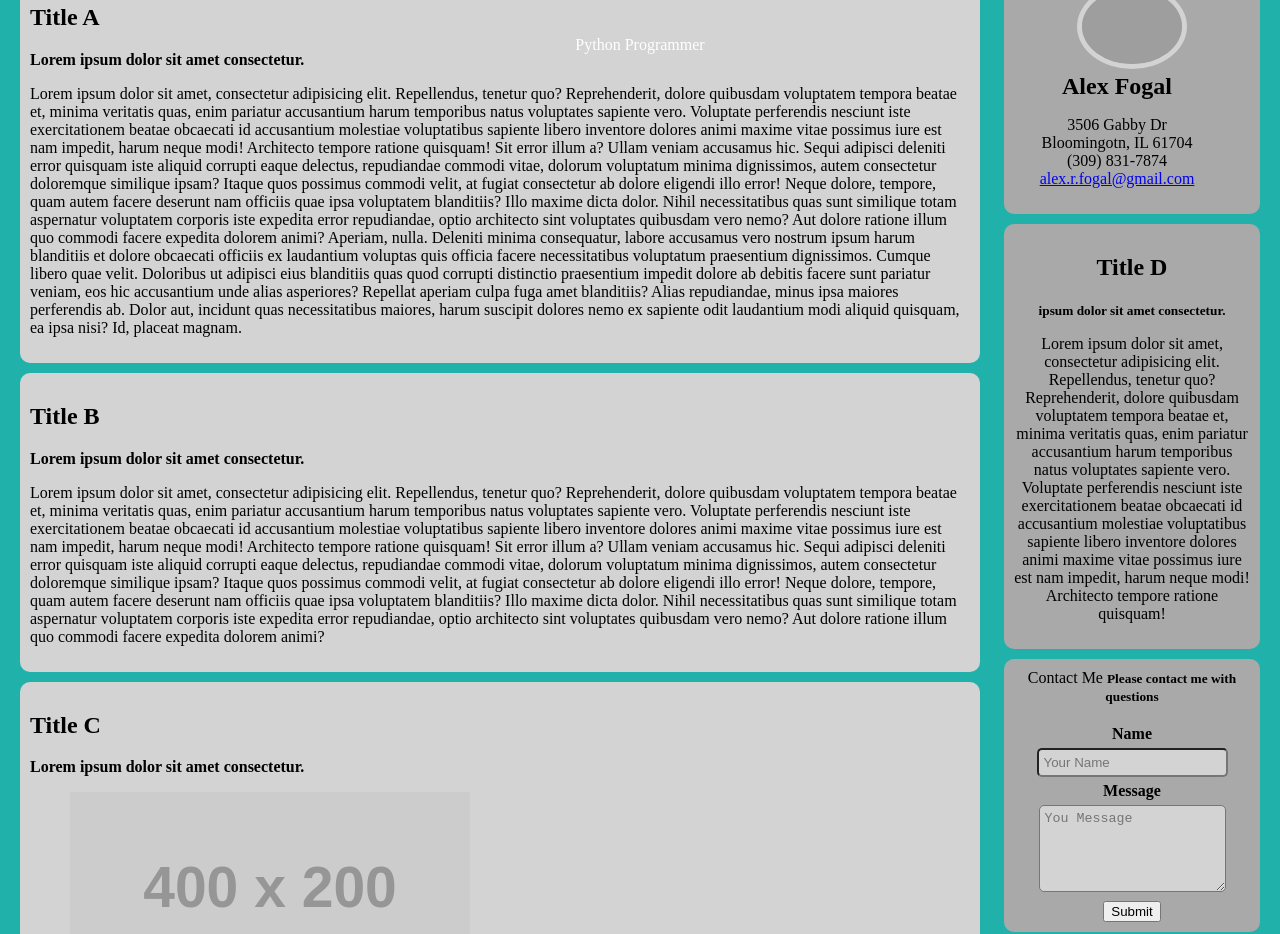
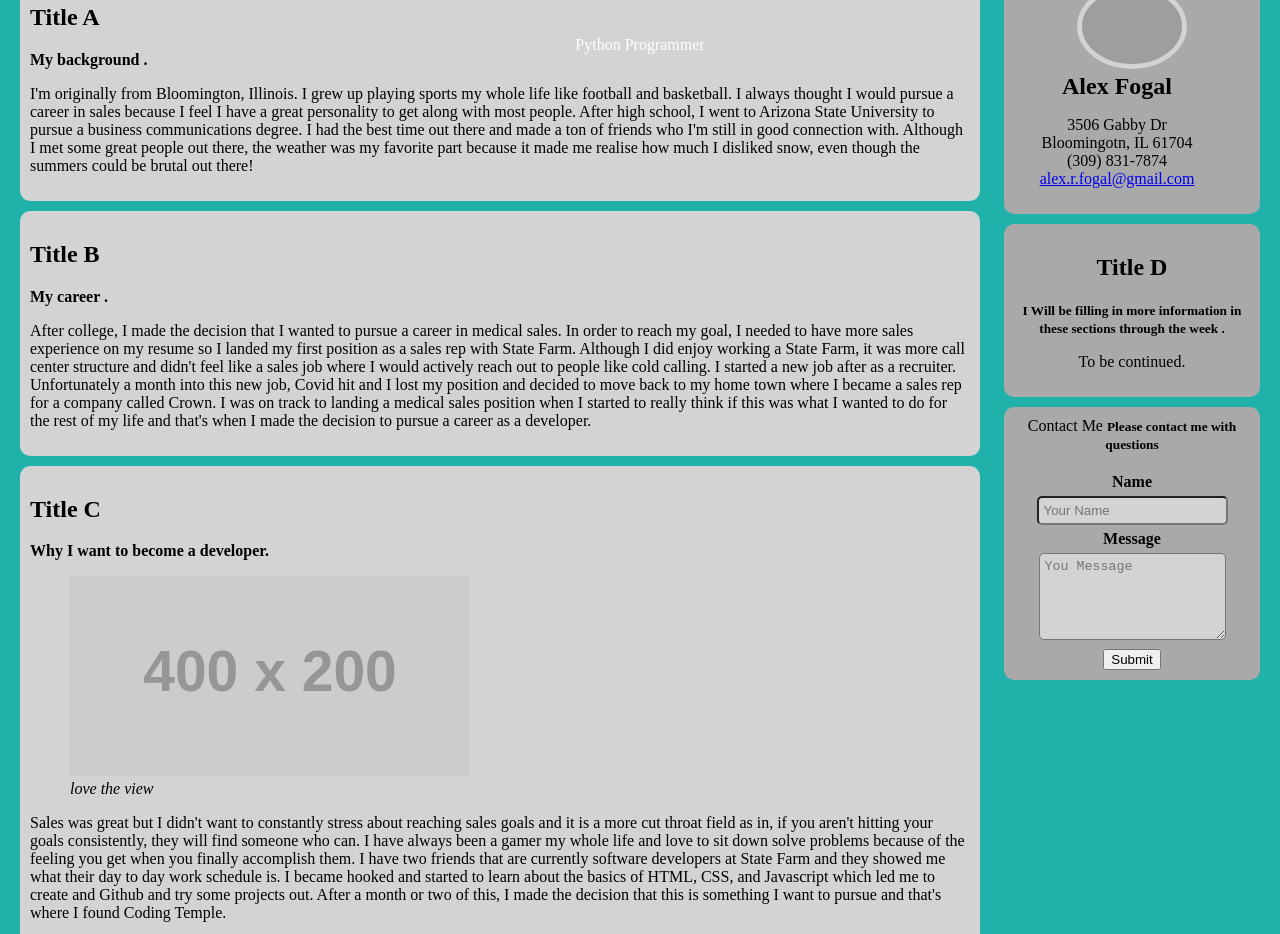
Before and after one commit to afogal1/portfolio-0, a plain HTML site: page index.html in a window 1280 px wide. Shown: the part 104-1038 px from the top of the page. Drawn offline with Linux system fonts and the light colour scheme; grey boxes are pictures that could not be loaded; placeholder pictures from the web are drawn by us.

Commit message:
added about me

```diff
--- a/index.html
+++ b/index.html
@@ -27,43 +27,32 @@
                 <div id="main">
                     <article class="main-articles">
                         <h1>Title A</h1>
-                        <strong>Lorem ipsum dolor sit amet consectetur.</strong>
-                        <p>Lorem ipsum dolor sit amet, consectetur adipisicing elit. Repellendus, tenetur quo? Reprehenderit, dolore quibusdam voluptatem tempora beatae et, minima veritatis quas, enim pariatur accusantium harum temporibus natus voluptates sapiente vero.
-                        Voluptate perferendis nesciunt iste exercitationem beatae obcaecati id accusantium molestiae voluptatibus sapiente libero inventore dolores animi maxime vitae possimus iure est nam impedit, harum neque modi! Architecto tempore ratione quisquam!
-                        Sit error illum a? Ullam veniam accusamus hic. Sequi adipisci deleniti error quisquam iste aliquid corrupti eaque delectus, repudiandae commodi vitae, dolorum voluptatum minima dignissimos, autem consectetur doloremque similique ipsam?
-                        Itaque quos possimus commodi velit, at fugiat consectetur ab dolore eligendi illo error! Neque dolore, tempore, quam autem facere deserunt nam officiis quae ipsa voluptatem blanditiis? Illo maxime dicta dolor.
-                        Nihil necessitatibus quas sunt similique totam aspernatur voluptatem corporis iste expedita error repudiandae, optio architecto sint voluptates quibusdam vero nemo? Aut dolore ratione illum quo commodi facere expedita dolorem animi?
-                        Aperiam, nulla. Deleniti minima consequatur, labore accusamus vero nostrum ipsum harum blanditiis et dolore obcaecati officiis ex laudantium voluptas quis officia facere necessitatibus voluptatum praesentium dignissimos. Cumque libero quae velit.
-                        Doloribus ut adipisci eius blanditiis quas quod corrupti distinctio praesentium impedit dolore ab debitis facere sunt pariatur veniam, eos hic accusantium unde alias asperiores? Repellat aperiam culpa fuga amet blanditiis?
-                        Alias repudiandae, minus ipsa maiores perferendis ab. Dolor aut, incidunt quas necessitatibus maiores, harum suscipit dolores nemo ex sapiente odit laudantium modi aliquid quisquam, ea ipsa nisi? Id, placeat magnam. </p>
+                        <strong>My background .</strong>
+                        <p>I'm originally from Bloomington, Illinois. I grew up playing sports my whole life like football and basketball. I always thought I would pursue a career in sales because I feel I have a great personality to get along with most people.
+                        After high school, I went to Arizona State University to pursue a business communications degree. I had the best time out there and made a ton of friends who I'm still in good connection with. Although I met some great people out there,
+                        the weather was my favorite part because it made me realise how much I disliked snow, even though the summers could be brutal out there!   </p>
                     </article>
                     <article class="main-articles">
                         <h1>Title B</h1>
-                        <strong>Lorem ipsum dolor sit amet consectetur.</strong>
+                        <strong>My career .</strong>
 
 
-                        <p>Lorem ipsum dolor sit amet, consectetur adipisicing elit. Repellendus, tenetur quo? Reprehenderit, dolore quibusdam voluptatem tempora beatae et, minima veritatis quas, enim pariatur accusantium harum temporibus natus voluptates sapiente vero.
-                        Voluptate perferendis nesciunt iste exercitationem beatae obcaecati id accusantium molestiae voluptatibus sapiente libero inventore dolores animi maxime vitae possimus iure est nam impedit, harum neque modi! Architecto tempore ratione quisquam!
-                        Sit error illum a? Ullam veniam accusamus hic. Sequi adipisci deleniti error quisquam iste aliquid corrupti eaque delectus, repudiandae commodi vitae, dolorum voluptatum minima dignissimos, autem consectetur doloremque similique ipsam?
-                        Itaque quos possimus commodi velit, at fugiat consectetur ab dolore eligendi illo error! Neque dolore, tempore, quam autem facere deserunt nam officiis quae ipsa voluptatem blanditiis? Illo maxime dicta dolor.
-                        Nihil necessitatibus quas sunt similique totam aspernatur voluptatem corporis iste expedita error repudiandae, optio architecto sint voluptates quibusdam vero nemo? Aut dolore ratione illum quo commodi facere expedita dolorem animi?
+                        <p>After college, I made the decision that I wanted to pursue a career in medical sales. In order to reach my goal, I needed to have more sales experience on my resume so I landed my first position as a sales rep with State Farm.
+                        Although I did enjoy working a State Farm, it was more call center structure and didn't feel like a sales job where I would actively reach out to people like cold calling. I started a new job after as a recruiter. Unfortunately a month into this new job,
+                        Covid hit and I lost my position and decided to move back to my home town where I became a sales rep for a company called Crown. I was on track to landing a medical sales position when I started to really think if this was what I wanted to do for the rest of my life
+                        and that's when I made the decision to pursue a career as a developer.
                         </p>
                     </article>
                     <article class="main-articles">
                         <h1>Title C</h1>
-                        <strong>Lorem ipsum dolor sit amet consectetur.</strong>
+                        <strong>Why I want to become a developer.</strong>
                         <figure>
                             <img src="http://placehold.it/400x200">
                             <figcaption><em>love the view</em></figcaption>
                         </figure>
-                        <p>Lorem ipsum dolor sit amet, consectetur adipisicing elit. Repellendus, tenetur quo? Reprehenderit, dolore quibusdam voluptatem tempora beatae et, minima veritatis quas, enim pariatur accusantium harum temporibus natus voluptates sapiente vero.
-                        Voluptate perferendis nesciunt iste exercitationem beatae obcaecati id accusantium molestiae voluptatibus sapiente libero inventore dolores animi maxime vitae possimus iure est nam impedit, harum neque modi! Architecto tempore ratione quisquam!
-                        Sit error illum a? Ullam veniam accusamus hic. Sequi adipisci deleniti error quisquam iste aliquid corrupti eaque delectus, repudiandae commodi vitae, dolorum voluptatum minima dignissimos, autem consectetur doloremque similique ipsam?
-                        Itaque quos possimus commodi velit, at fugiat consectetur ab dolore eligendi illo error! Neque dolore, tempore, quam autem facere deserunt nam officiis quae ipsa voluptatem blanditiis? Illo maxime dicta dolor.
-                        Nihil necessitatibus quas sunt similique totam aspernatur voluptatem corporis iste expedita error repudiandae, optio architecto sint voluptates quibusdam vero nemo? Aut dolore ratione illum quo commodi facere expedita dolorem animi?
-                        Aperiam, nulla. Deleniti minima consequatur, labore accusamus vero nostrum ipsum harum blanditiis et dolore obcaecati officiis ex laudantium voluptas quis officia facere necessitatibus voluptatum praesentium dignissimos. Cumque libero quae velit.
-                        Doloribus ut adipisci eius blanditiis quas quod corrupti distinctio praesentium impedit dolore ab debitis facere sunt pariatur veniam, eos hic accusantium unde alias asperiores? Repellat aperiam culpa fuga amet blanditiis?
-                        Alias repudiandae, minus ipsa maiores perferendis ab. Dolor aut, incidunt quas necessitatibus maiores, harum suscipit dolores nemo ex sapiente odit laudantium modi aliquid quisquam, ea ipsa nisi? Id, placeat magnam. </p>
+                        <p>Sales was great but I didn't want to constantly stress about reaching sales goals and it is a more cut throat field as in, if you aren't hitting your goals consistently, they will find someone who can.
+                        I have always been a gamer my whole life and love to sit down solve problems because of the feeling you get when you finally accomplish them. I have two friends that are currently software developers at State Farm and they showed me what their day to day work schedule is.
+                        I became hooked and started to learn about the basics of HTML, CSS, and Javascript which led me to create and Github and try some projects out. After a month or two of this, I made the decision that this is something I want to pursue and that's where I found Coding Temple.  </p>
                     </article>
                 </div>
         <div id="side">
@@ -81,10 +70,9 @@
             </article>
             <article class="side-articles">
                 <h1>Title D</h1>
-                <strong><small>ipsum dolor sit amet consectetur.</small></strong>
+                <strong><small>I Will be filling in more information in these sections through the week .</small></strong>
 
-                <p>Lorem ipsum dolor sit amet, consectetur adipisicing elit. Repellendus, tenetur quo? Reprehenderit, dolore quibusdam voluptatem tempora beatae et, minima veritatis quas, enim pariatur accusantium harum temporibus natus voluptates sapiente vero.
-                Voluptate perferendis nesciunt iste exercitationem beatae obcaecati id accusantium molestiae voluptatibus sapiente libero inventore dolores animi maxime vitae possimus iure est nam impedit, harum neque modi! Architecto tempore ratione quisquam!
+                <p>To be continued.
                 </p>
             </article>
             <article class="side-articles">
```
